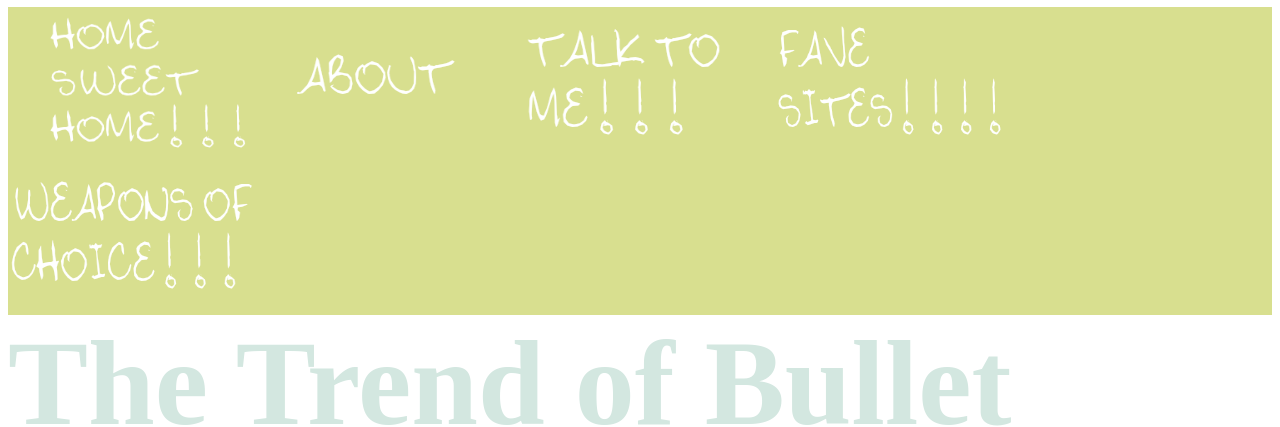
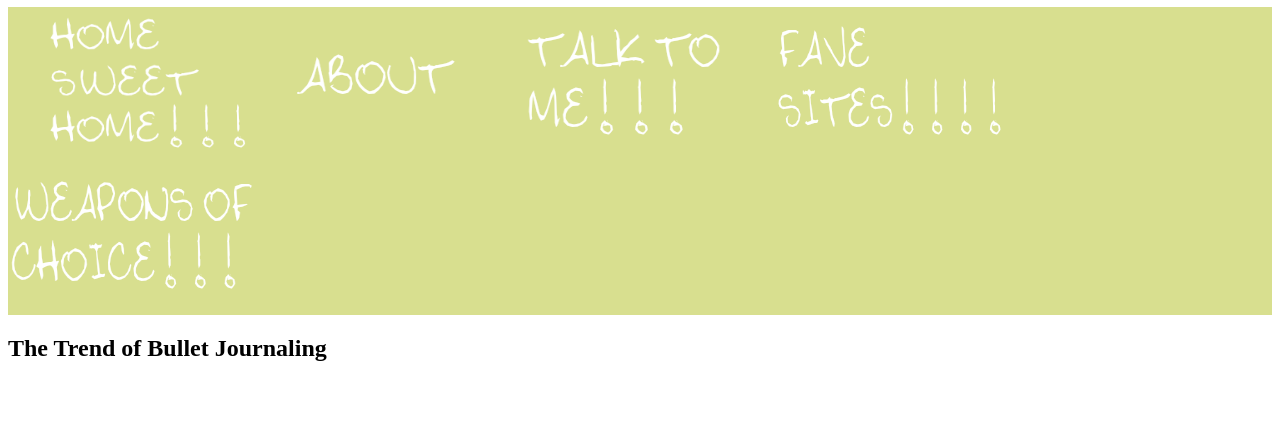
Before and after one commit to 2763881/Stationery-Hoarder, a plain HTML site: page index.html in a window 1280 px wide. Shown: the part 530-957 px from the top of the page. Drawn offline with Linux system fonts and the light colour scheme.

Commit message:
Update index.html

```diff
--- a/index.html
+++ b/index.html
@@ -20,8 +20,8 @@
            <a href="links.html"><img src="images/links.png" width= "250" height="150" alt="links"></a>
             <a href="weaponofchoice.html"><img src="images/tools.png" height="150" width="250" alt="weapon of choice"></a></nav>
         <section>
-            <header><strong>The Trend of Bullet Journaling</strong>
-                </header>
+            <h1><strong>The Trend of Bullet Journaling</strong>
+                </h1>
             <h2><em>What is Bullet Journaling?</em></h2>
             <p>
             Bullet journaling is a creative way to create an organization system in a notebook. You can use it to take notes, make to do lists, even turn it into a diary. It's become increasingly more popular over the years and its become a very popular choice of organizaiton that is regulalry posted on social media sites such as Instagram, YouTube, and even Facebook.&nbsp;
```
